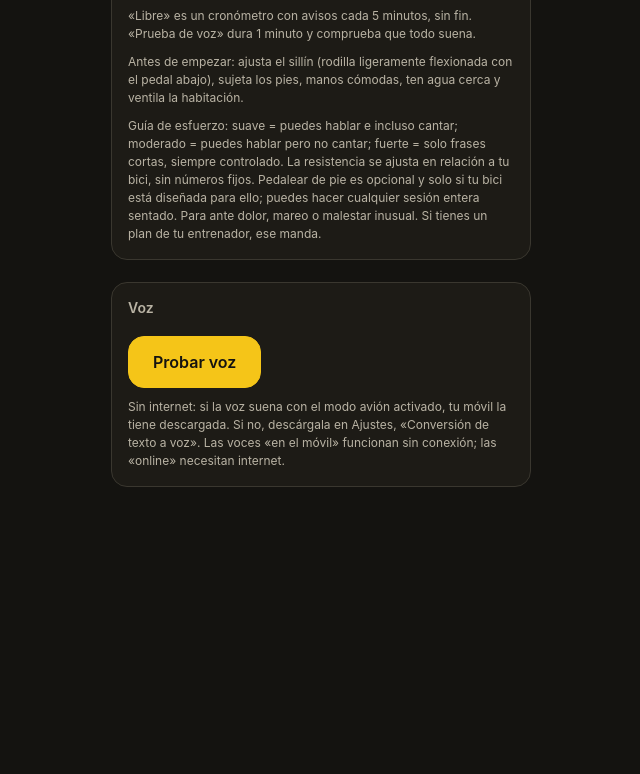
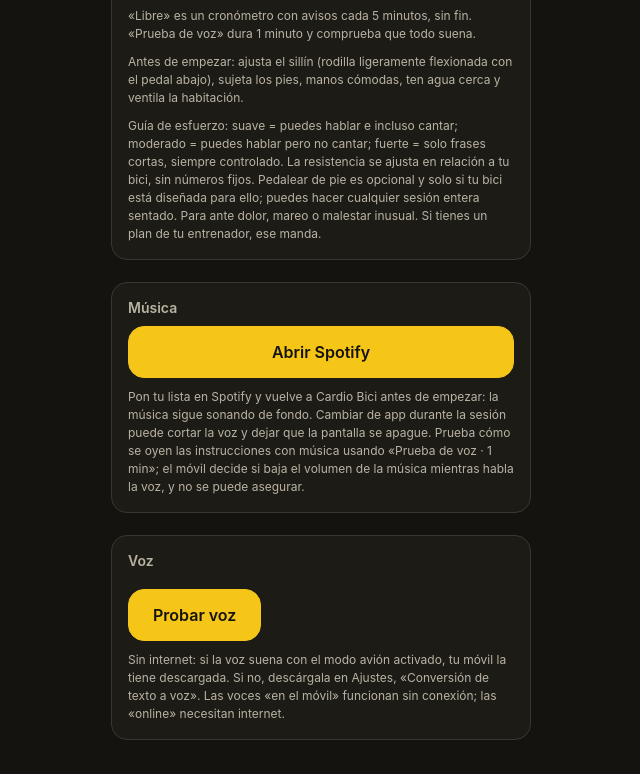
Before and after one commit to betoboga/cardio-bici-preview, a plain HTML site: page index.html in a window 1280 px wide. Shown: the part 737-1511 px from the top of the page, without its empty margins (319-959 px from the left). Before the commit the page ends 1258 px from the top, so only its background shows below. Drawn offline with Linux system fonts and the light colour scheme.

Commit message:
Add music section with Spotify link and notes
Added Spotify link and instructions for music playback.

```diff
--- a/index.html
+++ b/index.html
@@ -120,6 +120,12 @@ body.running h1{ margin-top:0; font-size:16px; }
   </div>
   <div class='wake' id='wake'>Pantalla: sin activar</div>
   <div class='net' id='net'></div>
+</div>
+
+<div class='card'>
+  <h2>Música</h2>
+  <a class='ctl on' id='spotify' href='https://open.spotify.com/' target='_blank' rel='noopener' style='display:flex;align-items:center;justify-content:center;text-decoration:none'>Abrir Spotify</a>
+  <div class='note'>Pon tu lista en Spotify y vuelve a Cardio Bici antes de empezar: la música sigue sonando de fondo. Cambiar de app durante la sesión puede cortar la voz y dejar que la pantalla se apague. Prueba cómo se oyen las instrucciones con música usando «Prueba de voz · 1 min»; el móvil decide si baja el volumen de la música mientras habla la voz, y no se puede asegurar.</div>
 </div>
 
 <div class='card'>
```
